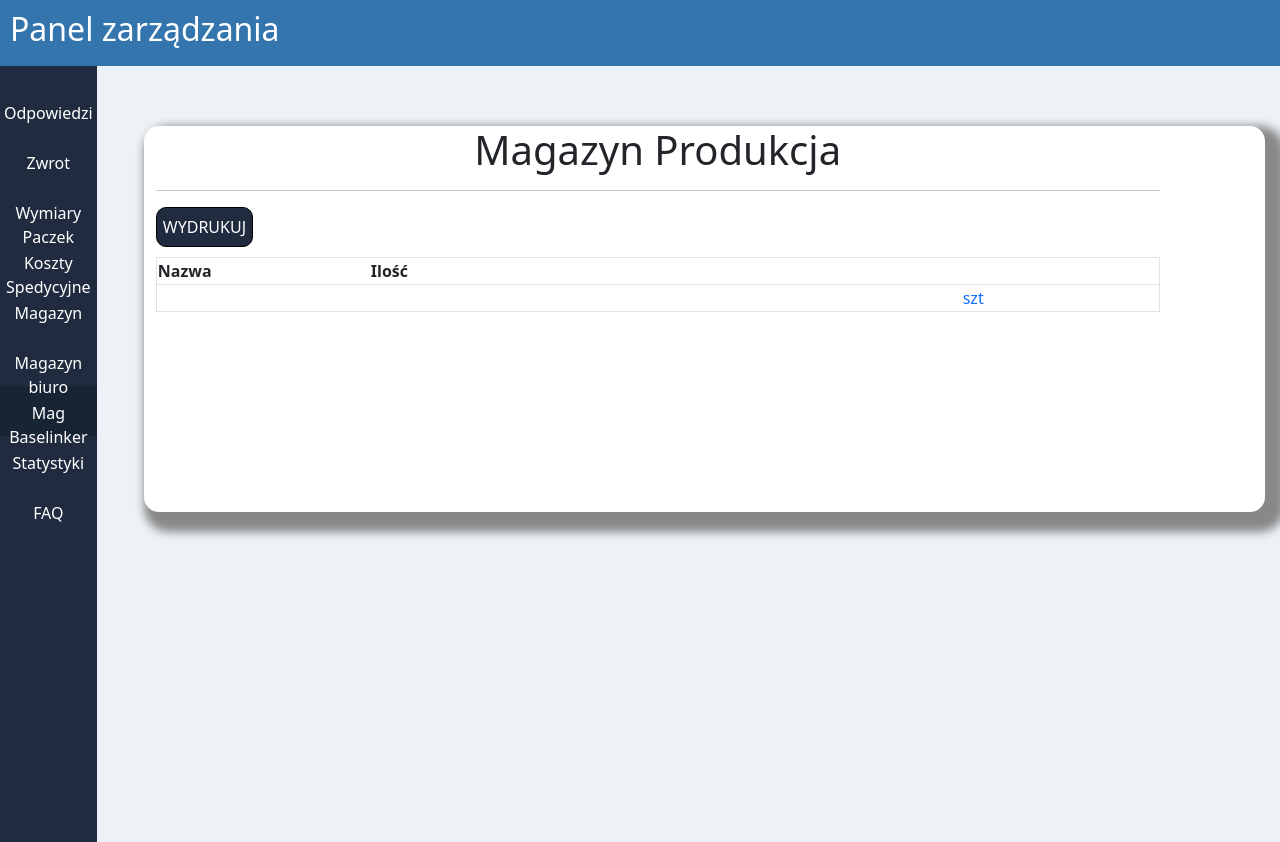
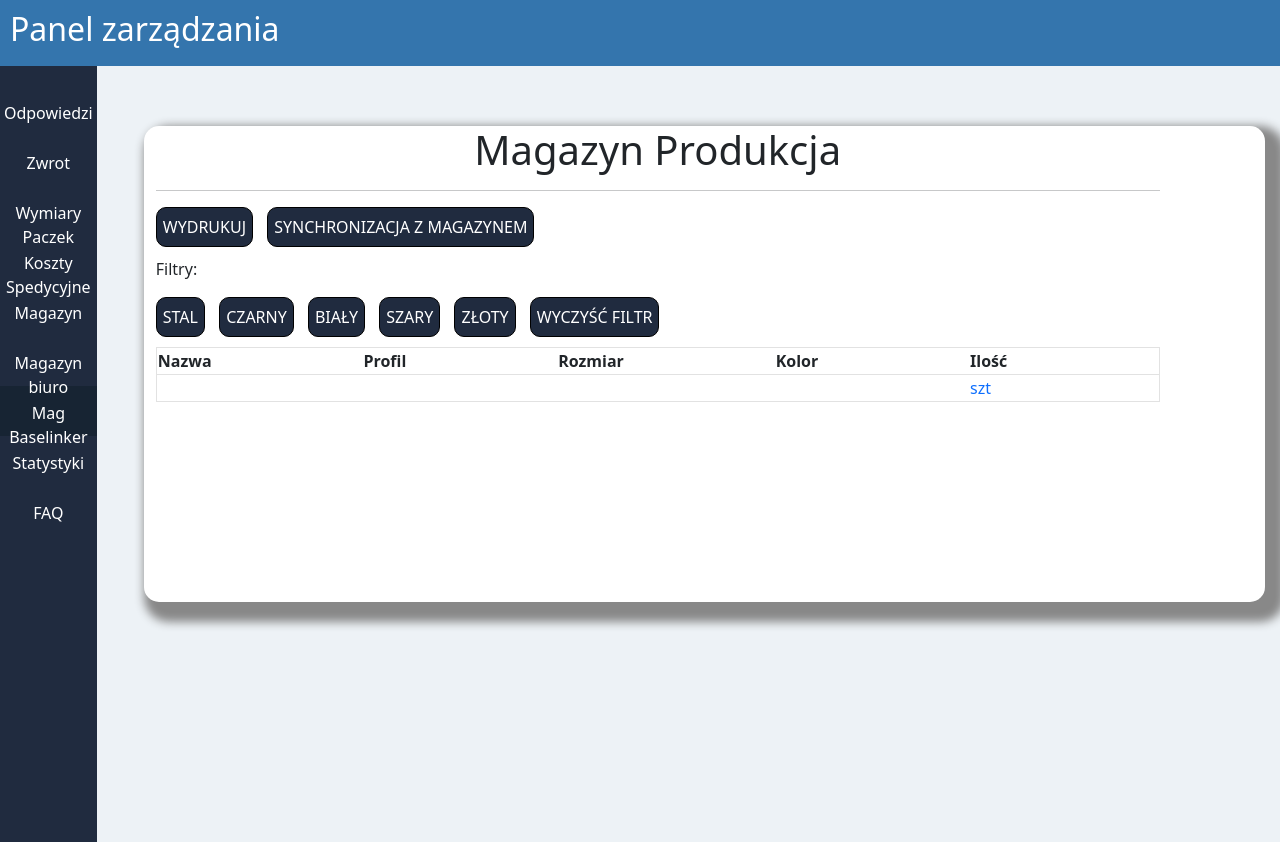
Before and after one commit to Dosztosz/Customer-service-system, a PHP site: page /baselinker_warehouse.php in a window 1280 px wide. Shown: the top 842 px of the page. Run offline with PHP 8.4, Linux system fonts and the light colour scheme; tables that the repository leaves empty or names only in its code hold one stand-in row (values such as "Sample post"); data that the repository does not hold is empty; some libraries are stand-ins or nearby versions.

Commit message:
update baselinker

```diff
--- a/addons/head.php
+++ b/addons/head.php
@@ -2,7 +2,7 @@
 <meta http-equiv="X-UA-Compatible" content="IE=edge">
 <meta name="viewport" content="width=device-width, initial-scale=1.0">
 <link href="https://cdn.jsdelivr.net/npm/bootstrap@5.1.3/dist/css/bootstrap.min.css" rel="stylesheet" integrity="sha384-1BmE4kWBq78iYhFldvKuhfTAU6auU8tT94WrHftjDbrCEXSU1oBoqyl2QvZ6jIW3" crossorigin="anonymous">
-<link href="assets/css/style.css?version=4" rel="stylesheet">
+<link href="assets/css/style.css?version=4" rel="stylesheet" media="screen">
 <script src="assets/js/script.js"></script>
 <link rel="shortcut icon" href="favicon.ico">
 <script src="assets/js/jquery-3.6.0.min.js"></script>
--- /dev/null
+++ b/api.php
@@ -0,0 +1,4 @@
+<?php
+/*Here Paste your Baslinker Tokren */
+$token = "";
+?>
--- a/assets/css/style.css
+++ b/assets/css/style.css
@@ -236,4 +236,16 @@ tr:nth-child(even) {
 .faq_image img {
   width: 60vw;
 }
+
+@media print {
+  .tabela table,
+  tr {
+    -ms-flex-line-pack: center;
+        align-content: center;
+    border: solid 1px #e2e2e2;
+  }
+  tr:nth-child(even) {
+    background-color: #ecfaff;
+  }
+}
 /*# sourceMappingURL=style.css.map */
--- a/assets/css/style.scss
+++ b/assets/css/style.scss
@@ -226,3 +226,14 @@
                 width: 60vw;
             }
         }
+@media print {
+    .tabela table,
+        tr {
+            align-content: center;
+            border: solid 1px rgb(226, 226, 226);
+        }
+
+        tr:nth-child(even) {
+            background-color: #ecfaff;
+        }
+}
--- a/baselinker_warehouse.php
+++ b/baselinker_warehouse.php
@@ -2,7 +2,14 @@
 header("Content-Type: text/html;charset=UTF-8");
     require "connect.php";
     $conn = new mysqli($host, $db_user, $db_password, $db_name);
+    if(isset($_GET['paint']))
+    {
+      $kolor = $_GET['paint'];
+      $sql = "SELECT * FROM warehouse_baselinker WHERE `Kolor` = '$kolor';";
+    }
+    else{
       $sql = "SELECT * FROM warehouse_baselinker;";
+    }
     $conn->set_charset("utf8");
 	  $result = $conn->query($sql);
     $site = "baselinker";
@@ -27,6 +34,7 @@ header("Content-Type: text/html;charset=UTF-8");
 
 require "addons/head.php";
 ?>
+<link href="assets/css/style.css" rel="stylesheet" media="print">
 </head>
 
 <body>
@@ -40,15 +48,27 @@ require "addons/head.php";
     ?>
     <div class="col-11">
 
-        <div class="row odstep bialy cien" id="printableTable">
+        <div class="row odstep bialy cien">
             <div class="col-11">
                 <!--wypis produktow-->
             <h1 class="srodek">Magazyn Produkcja</h1>
             <hr>
             <button class="Button Button--outline" onclick="printDiv()">Wydrukuj</button>
+            <a href="functions/synchronization.php"><button class="Button Button--outline">Synchronizacja z magazynem</button></a>
+            <p>Filtry:</p>
+            <a href="baselinker_warehouse.php?paint=Stal"><button class="Button Button--outline">Stal</button></a>
+            <a href="baselinker_warehouse.php?paint=Czarny"><button class="Button Button--outline">Czarny</button></a>
+            <a href="baselinker_warehouse.php?paint=Biały"><button class="Button Button--outline">Biały</button></a>
+            <a href="baselinker_warehouse.php?paint=Antracyt"><button class="Button Button--outline">Szary</button></a>
+            <a href="baselinker_warehouse.php?paint=Złoty"><button class="Button Button--outline">Złoty</button></a>
+            <a href="baselinker_warehouse.php"><button class="Button Button--outline">Wyczyść Filtr</button></a>
+            <div id="printableTable">
               <table id="myTable">
                 <thead>
                   <th>Nazwa</th>
+                  <th>Profil</th>
+                  <th>Rozmiar</th>
+                  <th>Kolor</th>
                   <th>Ilość</th>
                 </thead>
                   <?php
@@ -89,6 +109,7 @@ require "addons/head.php";
                     </div>
             </div>
             </div>
+            </div>
             <iframe name="print_frame" width="0" height="0" frameborder="0" src="about:blank"></iframe>
 <script type="text/javascript">
     function printDiv() {
```
Also changed, not shown: functions/synchronization.php (added, +48 -0 lines), 1 other file. Lines whose indentation alone changed are shown as unchanged.
